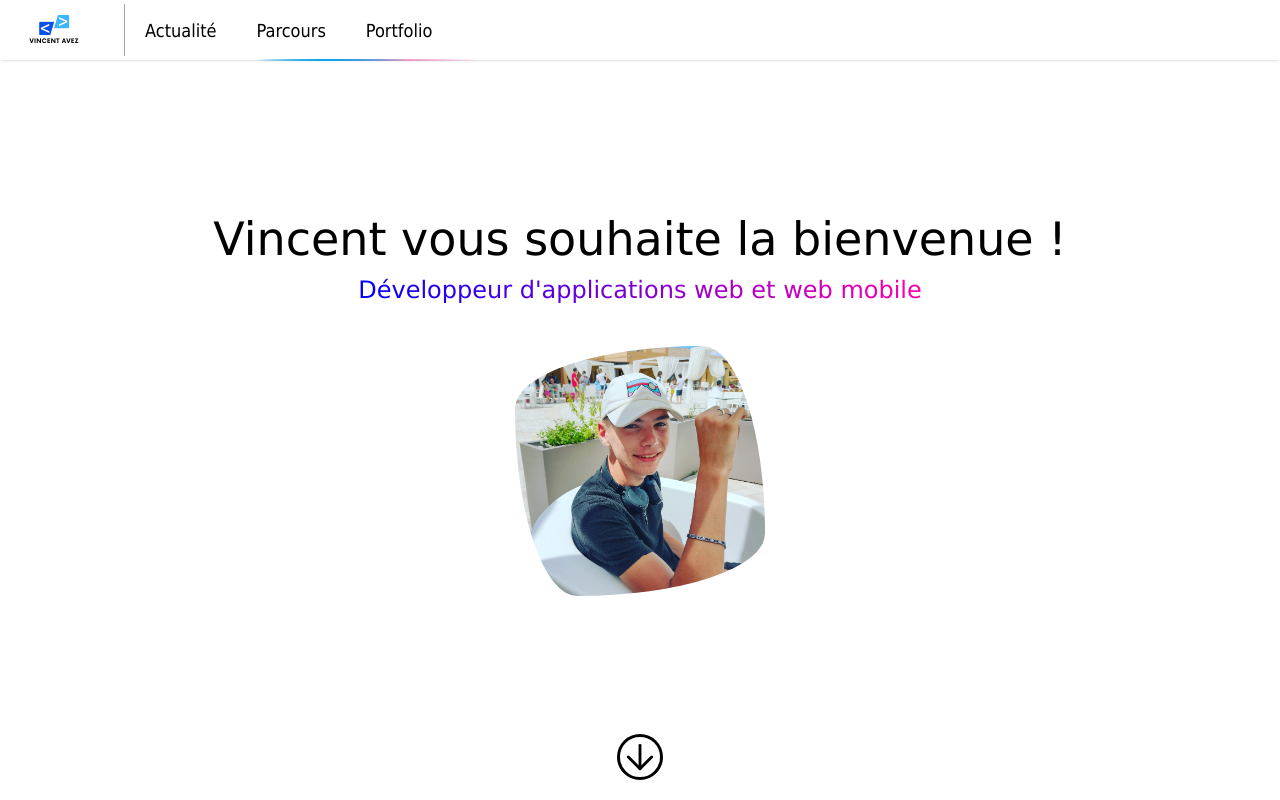
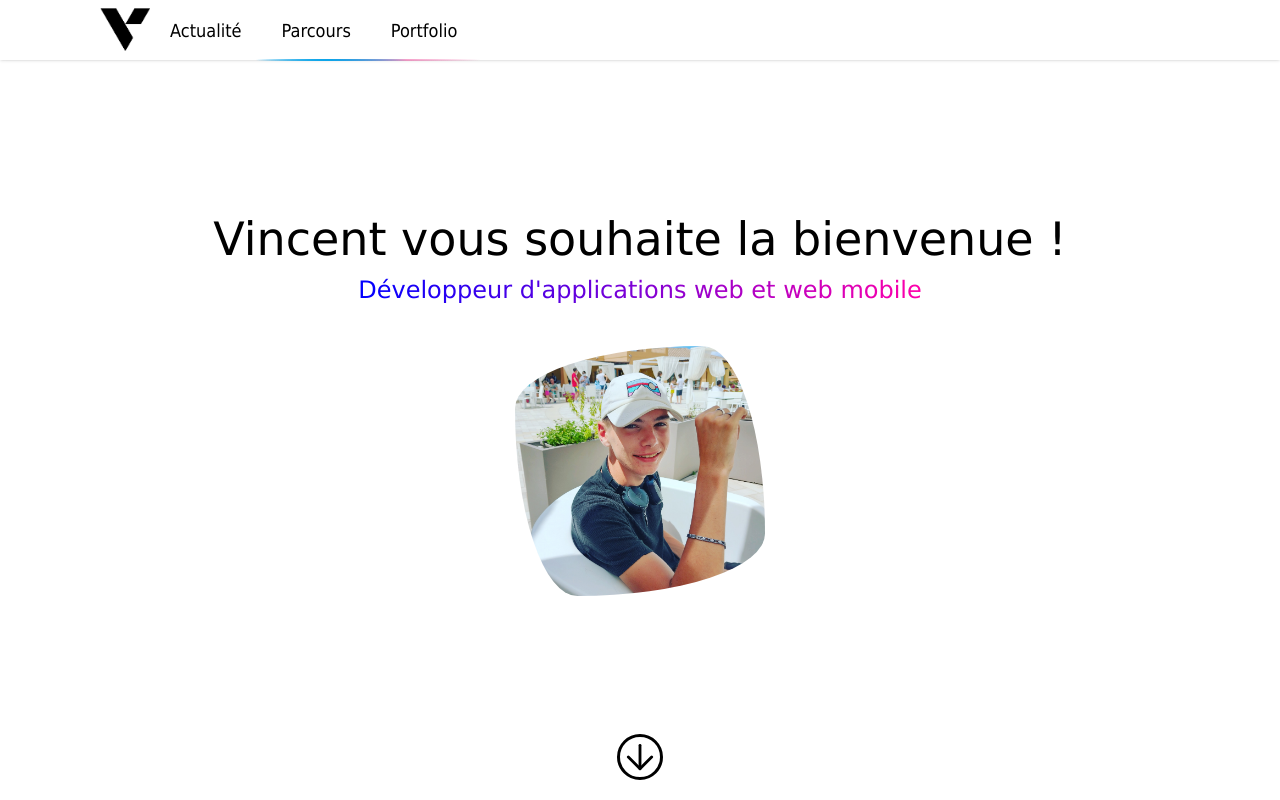
Before and after one commit to Azonesbz/vincentavez, a React (Vite) app in the folder client/: page / in a window 1280 px wide. Shown: the top 800 px of the page. Built offline with nearby package versions, Linux system fonts and the light colour scheme; a web font is replaced by a local one.

Commit message:
updated navbar

```diff
--- a/client/src/components/header/Header.jsx
+++ b/client/src/components/header/Header.jsx
@@ -6,10 +6,11 @@ import { Link } from "react-router-dom";
 export default function Header() {
 
     return (
-        <header className='min-h-screen max-h-screen flex flex-col items-center justify-center overflow-x-hidden'>
-            <nav className={`flex items-center justify-between sm:justify-normal p-1 shadow fixed top-0 z-10 w-full bg-white duration-200 h-[60px]`}>
-                <a href='.'><img src="./VincentAvez.webp" alt="logo du site" width={100} /></a>
-                <ul className='space-x-10 mr-10 hidden sm:flex items-center border-l-[1px] border-stone-400 pl-5 ml-5 h-full '>
+        <header className='min-h-screen max-h-screen w-full  flex flex-col items-center justify-center overflow-x-hidden'>
+            <div className='h-[60px] w-full bg-white fixed top-0 z-40 opacity-75 backdrop-blur-sm'/>
+            <nav className={`container shadow fixed top-0 max-w-full z-50 flex items-center w-full h-[60px] backdrop-blur-md`}>
+                <a className='ml-5' href='.'><img src="./logo.webp" alt="logo du site" width={50} /></a>
+                <ul className='space-x-10 mr-10 hidden sm:flex items-center ml-5 h-full '>
                     <li className='item-link'><a href={"#actuality"}>Actualité</a></li>
                     <li className='item-link'><a href={"#parcours"}>Parcours</a></li>
                     <li className='item-link'><a href={"#portfolio"}>Portfolio</a></li>
```
